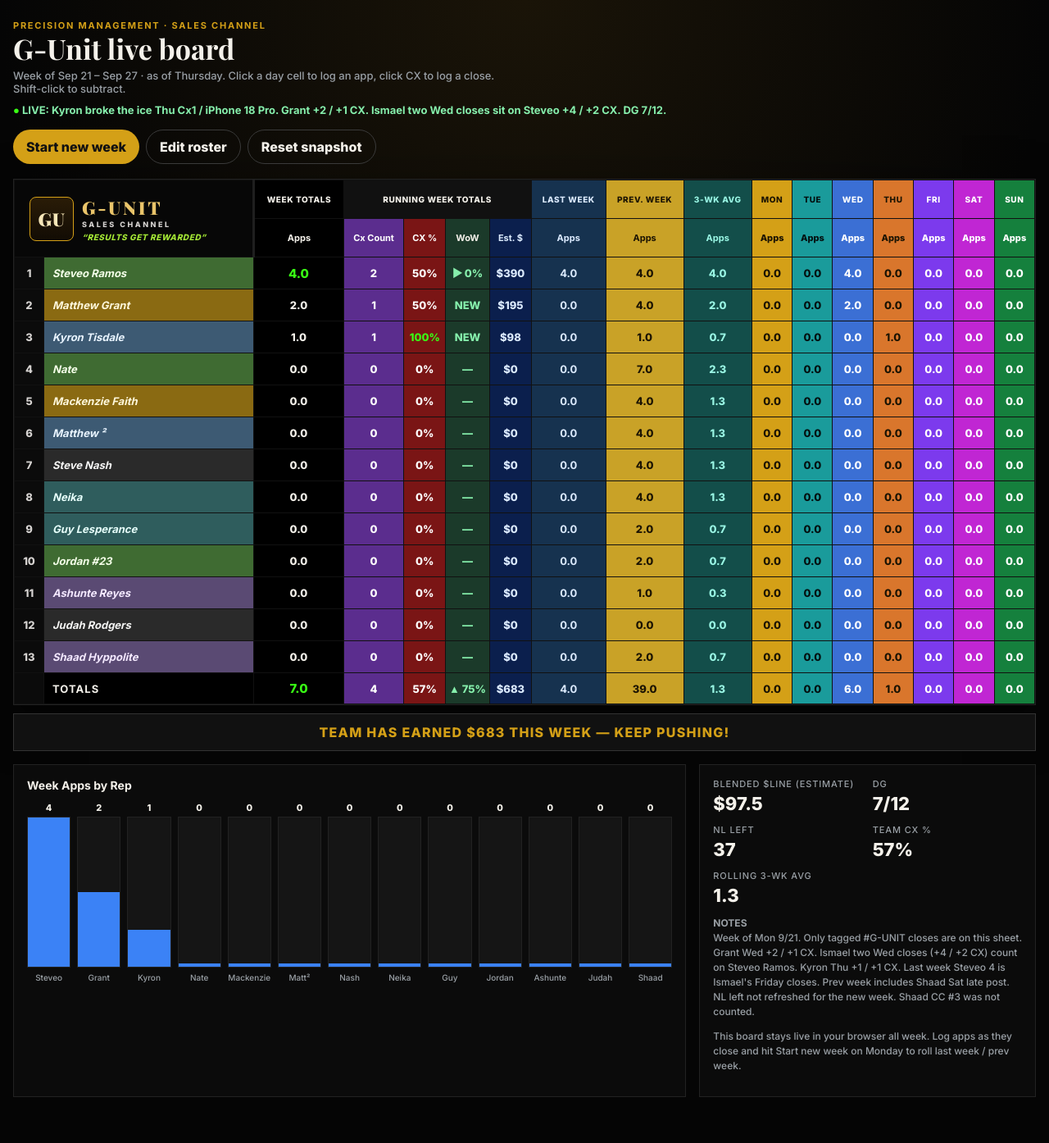
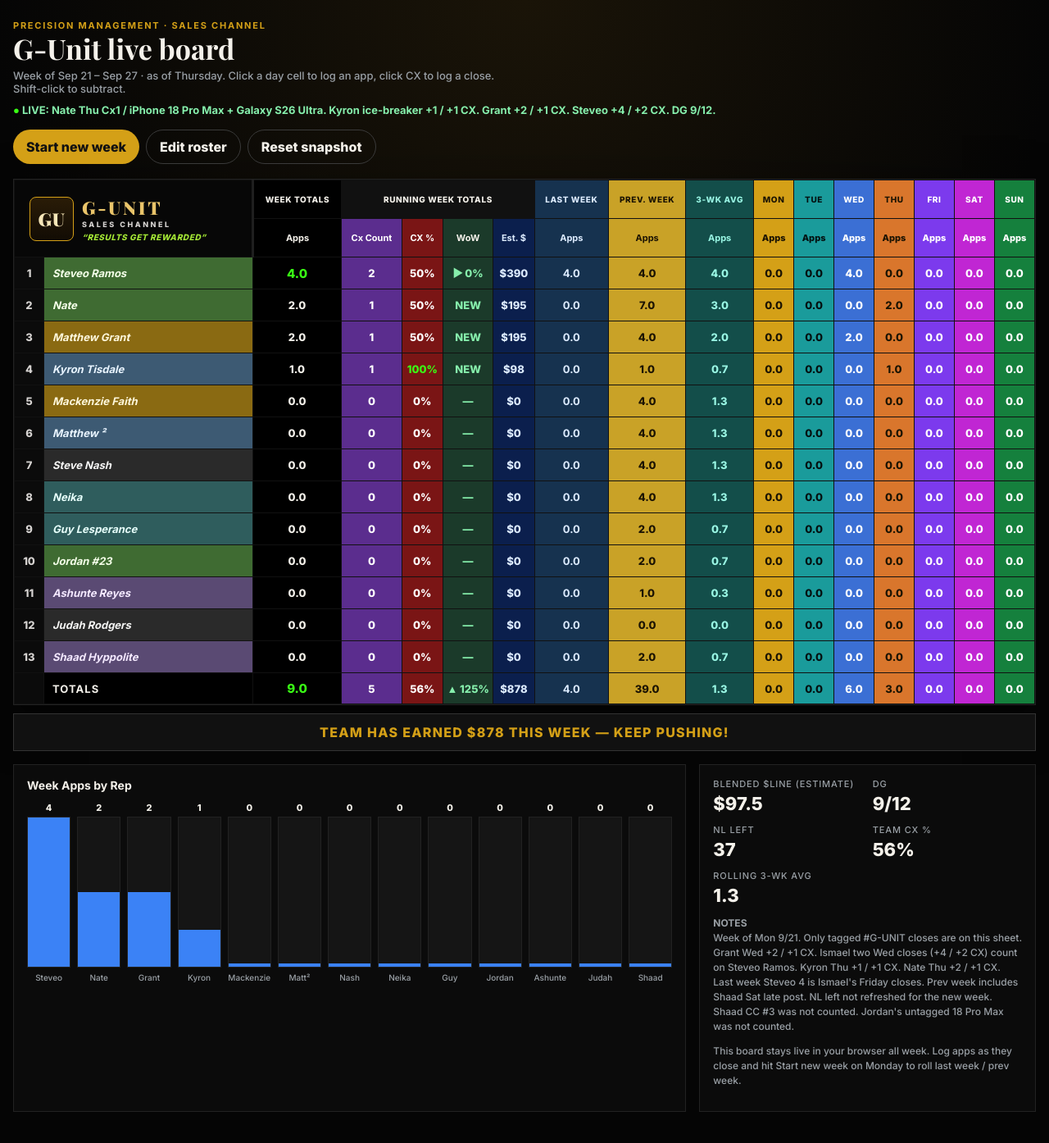
Before and after one commit to nash1599-ux/my-react-app, a React (Create React App) app: page / in a window 1280 px wide. Shown: the top 1394 px of the page at 82% size. Built offline with nearby package versions, Linux system fonts and the light colour scheme.

Commit message:
Log Nate's Thursday #G-UNIT close on the live board.
Co-authored-by: Opulent <nash1599-ux@users.noreply.github.com>

```diff
--- a/src/data/seed.js
+++ b/src/data/seed.js
@@ -1,4 +1,4 @@
-export const STORAGE_KEY = "gunit-board-v12";
+export const STORAGE_KEY = "gunit-board-v13";
 export const BLENDED_RATE = 97.5;
 export const WEEK_DAYS = ["MON", "TUE", "WED", "THU", "FRI", "SAT", "SUN"];
 
@@ -7,7 +7,7 @@ function days({ wed = 0, thu = 0, fri = 0, sat = 0 } = {}) {
 }
 
 // Week of Mon Sep 21 – Sun Sep 27, 2026, as of Thursday.
-// This week live #G-UNIT: Grant Wed +2 / +1 CX. Ismael two Wed closes on Steveo (+4 / +2 CX). Kyron Thu +1 / +1 CX.
+// This week live #G-UNIT: Grant Wed +2 / +1 CX. Ismael two Wed closes on Steveo (+4 / +2 CX). Kyron Thu +1 / +1 CX. Nate Thu +2 / +1 CX.
 // Last week (Mon 9/14): Ismael Friday closes sit on Steveo (4 apps / 3 CX).
 // Prev week (Mon 9/7): Thursday live board plus Shaad Sat late post (+2 / +1 CX).
 // Ismael is Steveo Ramos. Shaad CC #3 was not counted.
@@ -16,12 +16,12 @@ export const SEED_BOARD = {
   tagline: "Results get Rewarded",
   weekStart: "2026-09-21",
   asOfLabel: "as of Thursday",
-  dg: { current: 7, goal: 12 },
+  dg: { current: 9, goal: 12 },
   nlLeft: 37,
   liveCall:
-    "LIVE: Kyron broke the ice Thu Cx1 / iPhone 18 Pro. Grant +2 / +1 CX. Ismael two Wed closes sit on Steveo +4 / +2 CX. DG 7/12.",
+    "LIVE: Nate Thu Cx1 / iPhone 18 Pro Max + Galaxy S26 Ultra. Kyron ice-breaker +1 / +1 CX. Grant +2 / +1 CX. Steveo +4 / +2 CX. DG 9/12.",
   notes:
-    "Week of Mon 9/21. Only tagged #G-UNIT closes are on this sheet. Grant Wed +2 / +1 CX. Ismael two Wed closes (+4 / +2 CX) count on Steveo Ramos. Kyron Thu +1 / +1 CX. Last week Steveo 4 is Ismael's Friday closes. Prev week includes Shaad Sat late post. NL left not refreshed for the new week. Shaad CC #3 was not counted.",
+    "Week of Mon 9/21. Only tagged #G-UNIT closes are on this sheet. Grant Wed +2 / +1 CX. Ismael two Wed closes (+4 / +2 CX) count on Steveo Ramos. Kyron Thu +1 / +1 CX. Nate Thu +2 / +1 CX. Last week Steveo 4 is Ismael's Friday closes. Prev week includes Shaad Sat late post. NL left not refreshed for the new week. Shaad CC #3 was not counted. Jordan's untagged 18 Pro Max was not counted.",
   reps: [
     {
       id: "mackenzie-faith",
@@ -75,8 +75,8 @@ export const SEED_BOARD = {
       listOrder: 0,
       lastWeekApps: 0,
       prevWeekApps: 7,
-      days: days(),
-      cx: 0,
+      days: days({ thu: 2 }),
+      cx: 1,
     },
     {
       id: "guy-lesperance",
```
Also changed, not shown: 2 other files (tests, documents, lock files or other folders).
